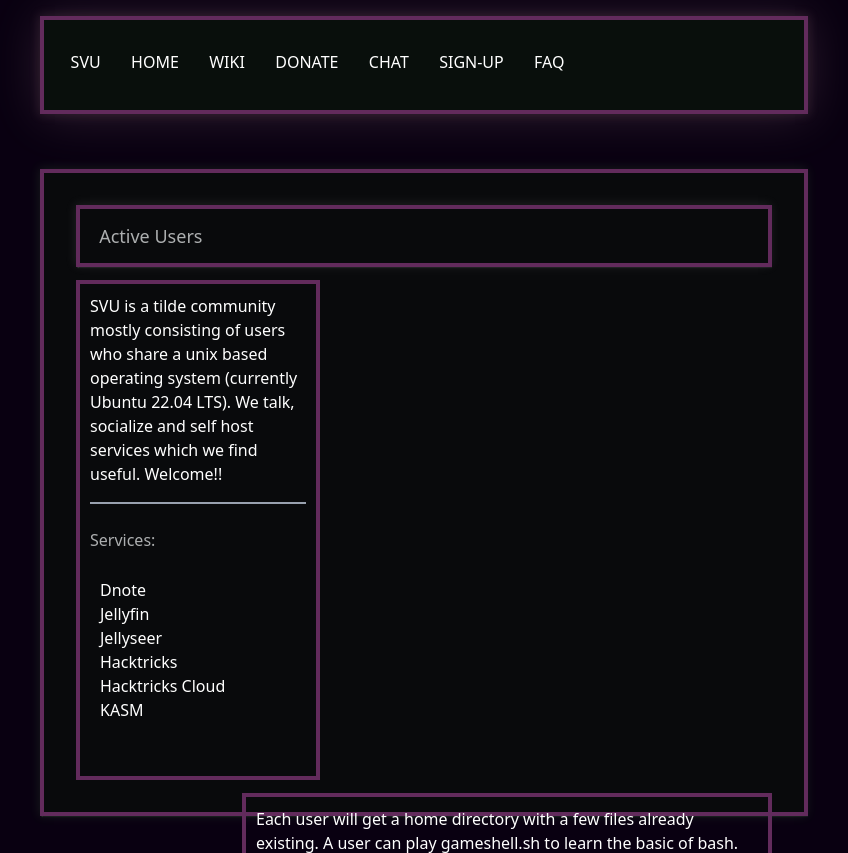
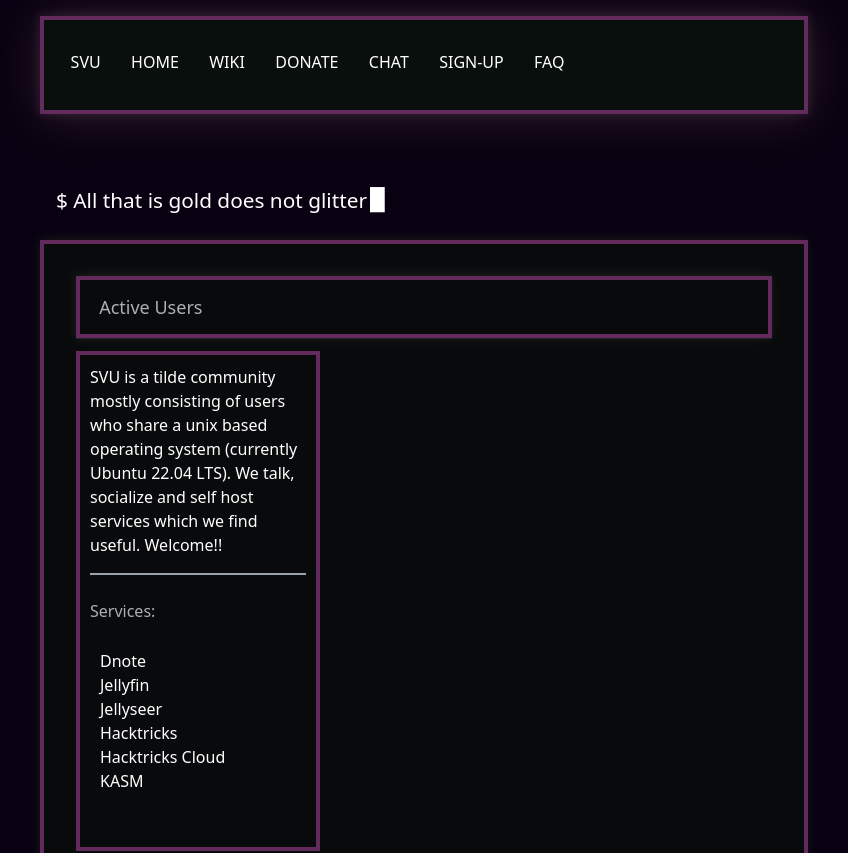
Before and after one commit to Viridescent7/svu_dashboard, a Django app: page / in a window 1280 px wide. Shown: the top 853 px of the page, without its empty margins (216-1064 px from the left). Run offline with Django 4.2, Linux system fonts and the light colour scheme.

Commit message:
added runner element

```diff
--- a/home/static/css/styles.css
+++ b/home/static/css/styles.css
@@ -28,6 +28,36 @@ spread-radius responsible for  */
     border-top-left-radius: ;
     border-bottom-left-radius:;
     padding-left: 3.5%;
+}
+
+@media (prefers-reduced-motion: no-preference) {
+    @keyframes flash {
+        50% { opacity: 0; }
+    }
+
+    @keyframes reveal {
+        from { max-width: 2em; } /* Width of ::before */
+        to { max-width: 100%; }
+    }
+
+#runner::before {
+    content: "$ ";
+}
+
+#runner {
+    overflow: hidden;
+    white-space: nowrap;
+    animation: reveal 4s linear;
+    text-overflow: "█";
+    font-size: 1.3rem;
+}
+
+#runner::after {
+    content: "█";
+    animation: flash 0.5s step-end infinite;
+    position: relative;
+    top: -2px;
+    margin-left: 3px;
 }
 
 #main-content{
--- a/home/templates/index.html
+++ b/home/templates/index.html
@@ -1,10 +1,11 @@
 {% extends "base.html" %}
 {% load static %}
 
+
 {% block title %}SVU{% endblock %}
+{% block runner%}<h1 id="runner">All that is gold does not glitter</h1> {% endblock %}
 
 {% block main-content %}
-
 <div id="active-users" class="rounded-2">
     <ul class="flex gap-[1rem]">
         <h1 class="float-left whitespace-nowrap text-lg text-[rgba(191,193,194,0.9)] py-[0.8rem] px-[1.2rem]">Active Users</h1>
--- a/templates/base.html
+++ b/templates/base.html
@@ -17,6 +17,11 @@
     </div>
     <br><br>
 
+    <div id="runner-outer" class="w-[60%] mx-auto mt-[0.6%] p-[1rem] mb-[0.3%]">
+    {%block runner %}
+    {% endblock %}
+    </div>
+
     <div id="main-content" class="w-[60%] bg-[rgba(9,10,12,100)] mx-auto mt-[0.6%] p-[2rem] mb-[0.5%]">
         {% block main-content %}
         {% endblock %}
```
